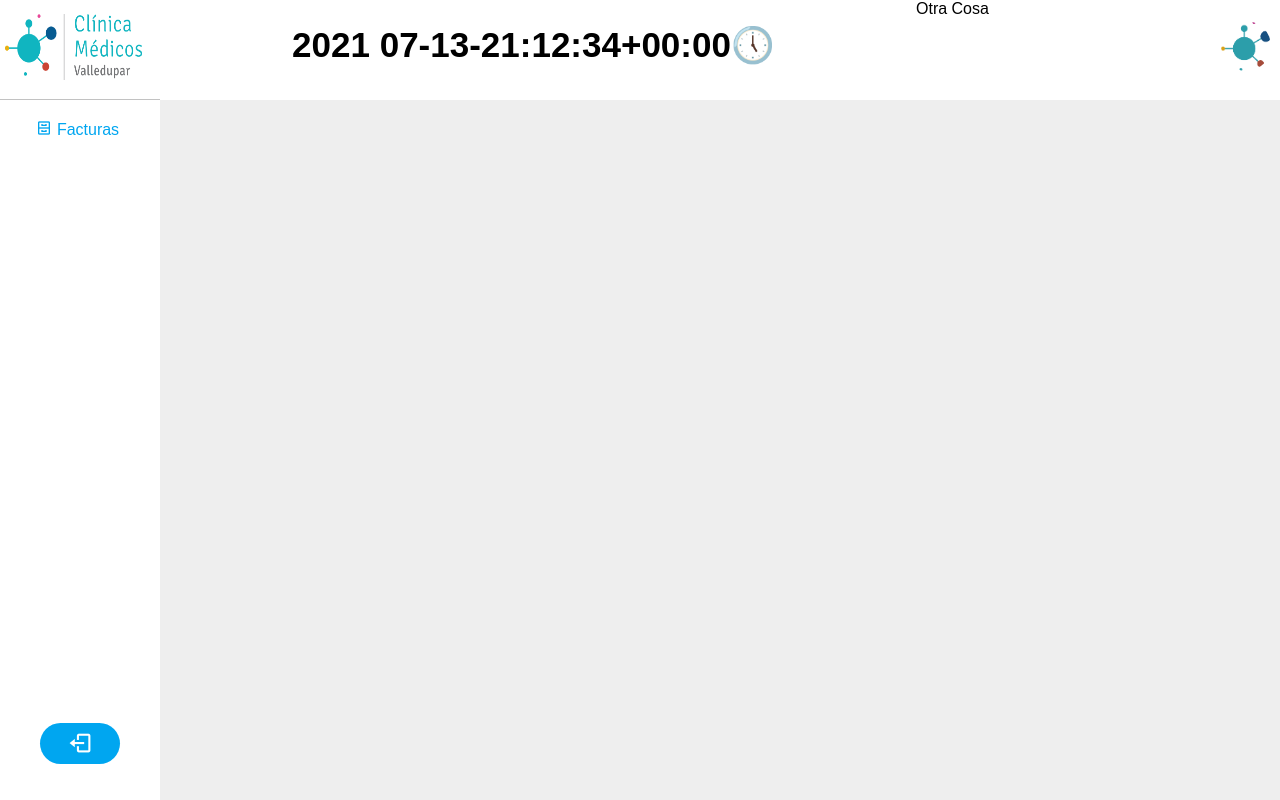
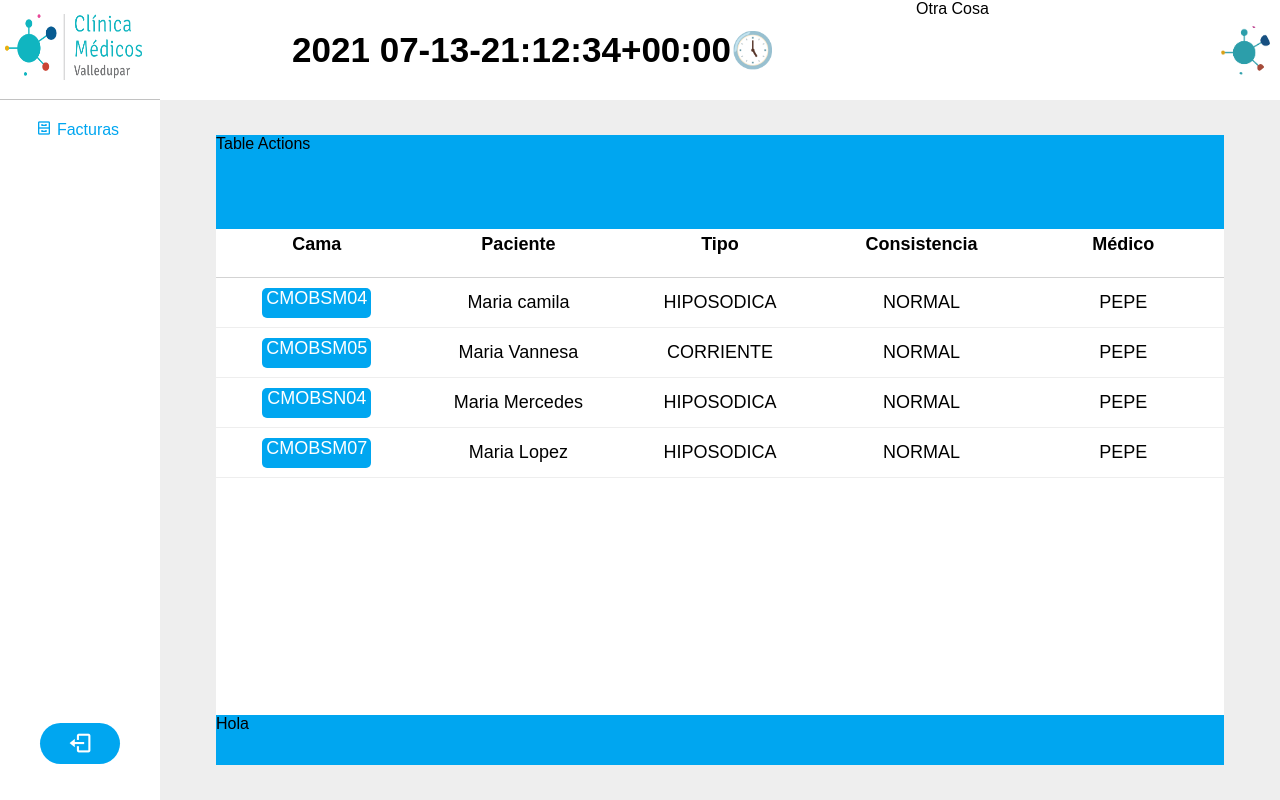
Before and after one commit to ClinicaAltaComplejidad/Eklipse-Fronted, a React (Create React App) app in the folder eklipse-2.0/: page /home/table in a window 1280 px wide. Built offline with nearby package versions, Linux system fonts and the light colour scheme.

Commit message:
[dev] -- dando estilos bases a la tabla

```diff
--- a/eklipse-2.0/src/App.js
+++ b/eklipse-2.0/src/App.js
@@ -1,4 +1,4 @@
-import React, { useContext } from 'react';
+import React from 'react';
 import {
   BrowserRouter as Router,
   Switch,
@@ -6,10 +6,11 @@ import {
 } from "react-router-dom";
 //components
 import Login from './pages/login/Login';
-import Layout from './pages/layout/Layout';
 import Header from './components/hearder/Header';
 import Main from './components/main/Main';
 import Sidebar from './components/sidebar/Sidebar';
+import Table from './components/table/Table';
+import Layout from './pages/layout/Layout';
 import TableInvoices from './pages/tableInvoices/Table';
 
 function App() {
@@ -24,6 +25,7 @@ function App() {
               <Header />
               <Main>
                 <Route exact path="/home/invoices" component={TableInvoices} />
+                <Route exact path="/home/table" component={Table} />
               </Main>
               <Sidebar />
             </Layout>
--- /dev/null
+++ b/eklipse-2.0/src/components/table/Table.jsx
@@ -0,0 +1,85 @@
+import React from 'react';
+
+import './table.css';
+
+const dataFixed = [
+    {
+        codeBed: 'CMOBSM04',
+        namePatient: 'Maria camila',
+        type: 'HIPOSODICA',
+        consistency: 'NORMAL',
+        evolutionaryDoctor: 'PEPE'
+    },
+    {
+        codeBed: 'CMOBSM05',
+        namePatient: 'Maria Vannesa',
+        type: 'CORRIENTE',
+        consistency: 'NORMAL',
+        evolutionaryDoctor: 'PEPE'
+    },
+    {
+        codeBed: 'CMOBSN04',
+        namePatient: 'Maria Mercedes',
+        type: 'HIPOSODICA',
+        consistency: 'NORMAL',
+        evolutionaryDoctor: 'PEPE'
+    },
+    {
+        codeBed: 'CMOBSM07',
+        namePatient: 'Maria Lopez',
+        type: 'HIPOSODICA',
+        consistency: 'NORMAL',
+        evolutionaryDoctor: 'PEPE'
+    }
+]
+
+
+
+function Table() {
+    return (
+        <section className="table">
+            <div className="table_action">
+                Table Actions
+            </div>
+            <div className="header_table">
+                <h2 className="header_title_table">Cama</h2>
+                <h2 className="header_title_table">Paciente</h2>
+                <h2 className="header_title_table">Tipo</h2>
+                <h2 className="header_title_table">Consistencia</h2>
+                <h2 className="header_title_table">Médico</h2>
+            </div>
+            <div className="body_table">
+                {
+                    dataFixed.map(data => (
+                        <div key={data.codeBed} className="item">
+                            <p className="item_data">
+                                <span className="code_bed">
+                                    {data.codeBed}
+                                </span>
+                            </p>
+                            <p className="item_data">
+                                {data.namePatient}
+                            </p>
+                            <p className="item_data">
+                                {data.type}
+                            </p>
+                            <p className="item_data">
+                                {data.consistency}
+                            </p>
+                            <p className="item_data">
+                                {data.evolutionaryDoctor}
+                            </p>
+                        </div>
+                    ))
+                }
+            </div>
+            <footer className="footer_table">
+                <p>
+                    Hola
+                </p>
+            </footer>
+        </section>
+    )
+}
+
+export default Table;
--- /dev/null
+++ b/eklipse-2.0/src/components/table/table.css
@@ -0,0 +1,74 @@
+.table {
+    display: flex;
+    width: 90%;
+    height: 90%;
+    flex-direction: column;
+}
+
+.table_action {
+    background-color: #00a6f0;
+    height: 15%;
+    width: 100%;
+}
+
+.header_table {
+    background-color: #ffffff;
+    border-bottom:1px solid #d3d3d3;
+    display: flex;
+    height: 8%;
+    width: 100%;
+}
+
+.header_title_table {
+    width: 20%;
+    font-size: 18px;
+    text-align: center;
+    padding-top: 5px;
+}
+
+.body_table {
+    background-color: #ffffff;
+    display: flex;
+    flex-direction: column;
+    height: 70%;
+    overflow-y: scroll;
+    width: 100%;
+}
+
+.item {
+    border-bottom: 1px solid #eeeeee;
+    cursor: pointer;
+    width: 100%;
+    height: 50px;
+    display: flex;
+    justify-content: space-around;
+}
+
+.item:hover {
+    background-color: #d3d3d3;
+    transition: background 200ms linear;
+}
+
+.item_data {
+    width: 18%;
+    display: flex;
+    justify-content: center;
+    align-items: center;
+    text-align: center;
+    font-size: 18px;
+}
+
+.code_bed {
+    background-color: #00a6f0;
+    border-radius: 5px;
+    color: #ffffff;
+    display: block;
+    width: 60%;
+    height: 30px;
+}
+
+.footer_table {
+    background-color: #00a6f0;
+    height: 8%;
+    width: 100%;
+}
```
